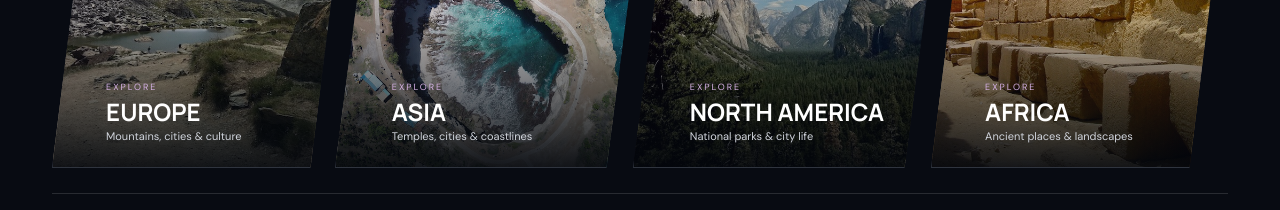
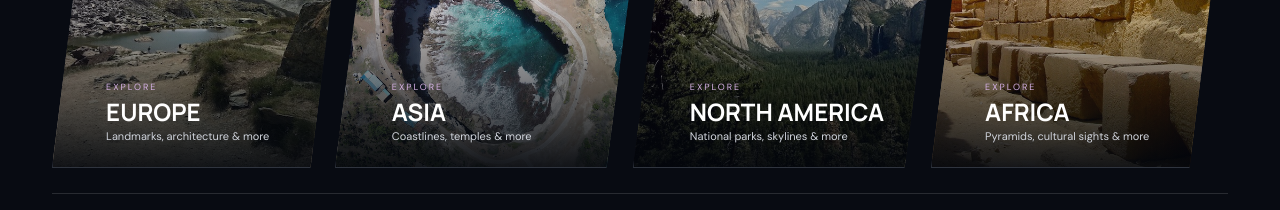
Before and after one commit to sjan87/js, a plain HTML site: page index.html in a window 1280 px wide. Shown: the part 1180-1390 px from the top of the page. Drawn offline with Linux system fonts and the light colour scheme.

Commit message:
Altered descriptions for the continents.

```diff
--- a/index.html
+++ b/index.html
@@ -86,22 +86,22 @@
       <div class="region-grid">
         <button class="region-card" type="button" data-region="Europe" aria-expanded="false">
           <img src="resources/travel-photos/matterhorn.jpg" alt="Matterhorn, Switzerland" loading="lazy">
-          <span class="region-card__shade"></span><span class="region-card__copy"><small>EXPLORE</small><strong>Europe</strong><em>Mountains, cities &amp; culture</em></span>
+          <span class="region-card__shade"></span><span class="region-card__copy"><small>EXPLORE</small><strong>Europe</strong><em>Landmarks, architecture & more</em></span>
           <span class="region-card__arrow" aria-hidden="true">↗</span>
         </button>
         <button class="region-card" type="button" data-region="Asia" aria-expanded="false">
           <img src="resources/travel-photos/brokenbay.jpg" alt="Broken Bay, Indonesia" loading="lazy">
-          <span class="region-card__shade"></span><span class="region-card__copy"><small>EXPLORE</small><strong>Asia</strong><em>Temples, cities &amp; coastlines</em></span>
+          <span class="region-card__shade"></span><span class="region-card__copy"><small>EXPLORE</small><strong>Asia</strong><em>Coastlines, temples & more</em></span>
           <span class="region-card__arrow" aria-hidden="true">↗</span>
         </button>
         <button class="region-card" type="button" data-region="North America" aria-expanded="false">
           <img src="resources/travel-photos/yosemite.jpg" alt="Yosemite, USA" loading="lazy">
-          <span class="region-card__shade"></span><span class="region-card__copy"><small>EXPLORE</small><strong>North America</strong><em>National parks &amp; city life</em></span>
+          <span class="region-card__shade"></span><span class="region-card__copy"><small>EXPLORE</small><strong>North America</strong><em>National parks, skylines & more</em></span>
           <span class="region-card__arrow" aria-hidden="true">↗</span>
         </button>
         <button class="region-card" type="button" data-region="Africa" aria-expanded="false">
           <img src="resources/travel-photos/cairo.jpg" alt="Giza, Egypt" loading="lazy">
-          <span class="region-card__shade"></span><span class="region-card__copy"><small>EXPLORE</small><strong>Africa</strong><em>Ancient places &amp; landscapes</em></span>
+          <span class="region-card__shade"></span><span class="region-card__copy"><small>EXPLORE</small><strong>Africa</strong><em>Pyramids, cultural sights & more</em></span>
           <span class="region-card__arrow" aria-hidden="true">↗</span>
         </button>
       </div>
```
